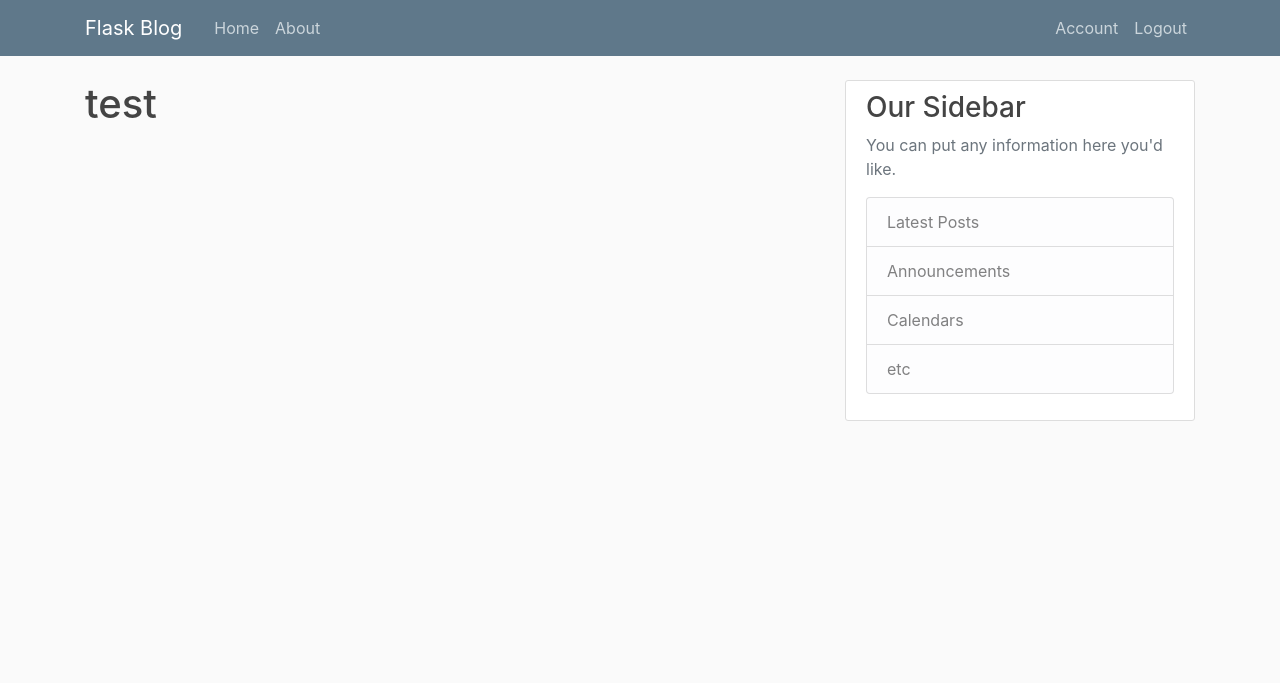
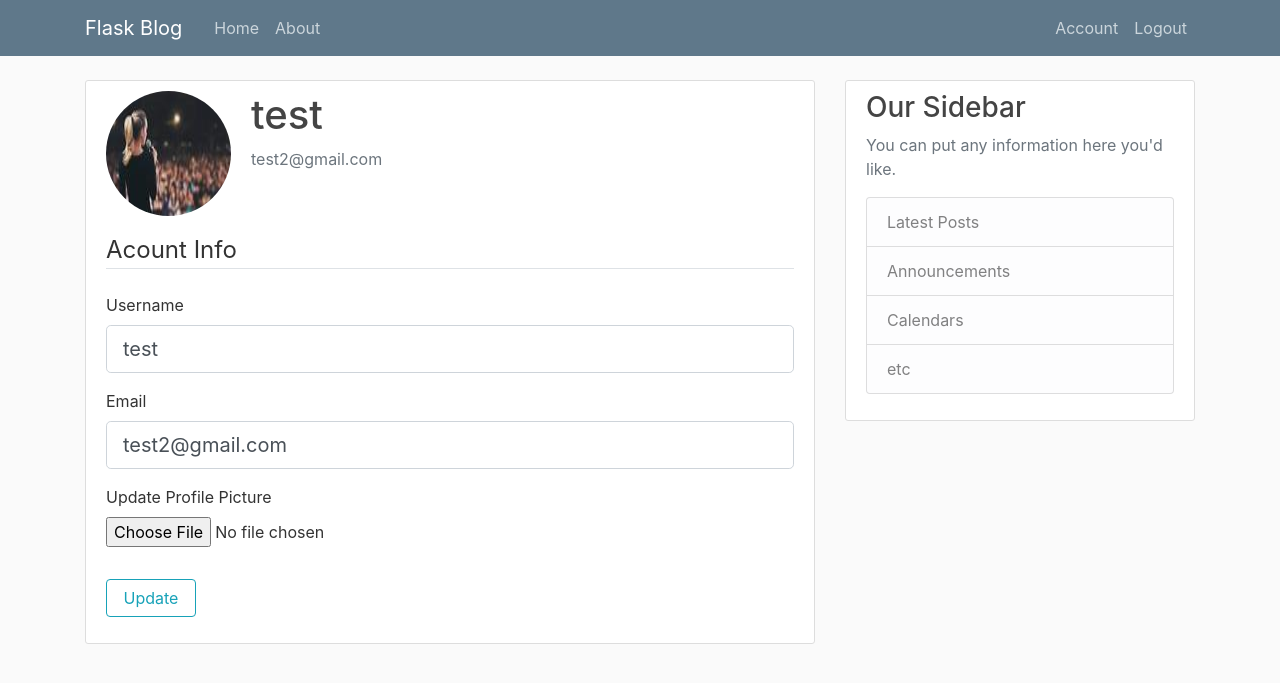
Before and after one commit to swastij/myFlaskApp, a Flask app: page /account in a window 1280 px wide. Shown: the top 683 px of the page. Run offline with Flask 2, Linux system fonts and the light colour scheme; a user stored in the database is signed in; some libraries are stand-ins or nearby versions.

Commit message:
update account and prof pic

```diff
--- a/flaskblog/forms.py
+++ b/flaskblog/forms.py
@@ -1,4 +1,6 @@
 from flask_wtf import FlaskForm
+from flask_wtf.file import FileField, FileAllowed
+from flask_login import current_user
 from wtforms import StringField, PasswordField, SubmitField, BooleanField
 from wtforms.validators import DataRequired, Length, Email, EqualTo, ValidationError
 from flaskblog.models import  User
@@ -24,9 +26,29 @@ class RegistrationForm(FlaskForm):
             raise ValidationError('This email already exists!')
 
 
+
 class LoginForm(FlaskForm):
     email = StringField('Email',
                         validators=[DataRequired(), Email()])
     password = PasswordField('Password', validators=[DataRequired()])
     remember = BooleanField('Remember Me')
     submit = SubmitField('Login')
+
+class UpdateAccountForm(FlaskForm):
+    username = StringField('Username',
+                           validators=[DataRequired(), Length(min=2, max=20)])
+    email = StringField('Email',
+                        validators=[DataRequired(), Email()])
+    picture= FileField('Update Profile Picture', validators=[FileAllowed(['jpg','png'])])
+    submit = SubmitField(' Update ')
+    def validate_username(self,username):
+        if current_user.username != username.data :
+            user=User.query.filter_by(username=username.data).first()
+            if user:
+                raise ValidationError('This username already exists!')
+
+    def validate_email(self,email):
+        if current_user.email != email.data :
+            user=User.query.filter_by(email=email.data).first()
+            if user:
+                raise ValidationError('This email already exists!')
--- a/flaskblog/routes.py
+++ b/flaskblog/routes.py
@@ -1,6 +1,9 @@
+import secrets
+import os
+from PIL import Image
 from flask import render_template ,url_for,flash ,redirect, request #url_for is used to find route to connect , here used for main.css; flash is used for alert msg, redirect used for redirecting to another page
 from flaskblog import app, db, bcrypt # @app.route is using app
-from flaskblog.forms import RegistrationForm, LoginForm
+from flaskblog.forms import RegistrationForm, LoginForm, UpdateAccountForm
 from flaskblog.models import User,Post
 from flask_login import login_user, current_user, logout_user, login_required #current_user tells if the user is logged in
 
@@ -62,7 +65,36 @@ def logout():
     logout_user()
     return redirect(url_for('home'))
 
-@app.route('/account')
+def save_picture(form_picture):
+    random_hex= secrets.token_hex(8) #we are changing name to avoid collision b/e already existing and new img
+    _, f_ext= os.path.splitext(form_picture.filename) #to split and store picture filename and extension
+    picture_fn= random_hex + f_ext
+    picture_path= os.path.join(app.root_path, 'static/profile_pics',picture_fn) #app.root_path will give path upto current irectory ie flaskblog
+
+    output_size=(125,125)
+    i=Image.open(form_picture)
+    i.thumbnail(output_size) #to resize images
+    i.save(picture_path)
+
+    return picture_fn
+
+@app.route('/account',methods=['GET','POST'])
 @login_required  #to redirect to login of not logged in, go to init to understand
 def account():
-    return render_template('account.html',title='Account')
+    form= UpdateAccountForm()
+    if form.validate_on_submit():
+        if form.picture.data:
+            picture_file= save_picture(form.picture.data)
+            current_user.image_file= picture_file
+        current_user.username= form.username.data
+        current_user.email= form.email.data
+        db.session.commit()
+        flash('your account has been updated!','success')
+        return redirect(url_for('account'))
+    elif request.method=='GET': #to populate the form with current user's info
+        form.username.data=current_user.username
+        form.email.data=current_user.email
+
+
+    image_file= url_for('static', filename='profile_pics/' + current_user.image_file)
+    return render_template('account.html',title='Account', image_file=image_file, form=form)
--- a/flaskblog/template/account.html
+++ b/flaskblog/template/account.html
@@ -1,4 +1,58 @@
 {% extends "layout.html"  %}
 {% block content %}
-    <h1>{{current_user.username}}</h1>
+<div class="content-section">
+    <div class="media">
+      <img class="rounded-circle account-img" src="{{ image_file }}">
+      <div class="media-body">
+        <h2 class="account-heading">{{ current_user.username }}</h2>
+        <p class="text-secondary">{{ current_user.email }}</p>
+      </div>
+    </div>
+    <!-- this is done for update account; enctype ie encoding is very imp for running of forms -->
+        <form method="POST" action="" enctype="multipart/form-data">
+            {{ form.hidden_tag() }}     <!--does something abt security ->CSRF -->
+            <fieldset class="form-group">   <!-- bootstrap stuff -->
+                <legend class="border-bottom mb-4"> Acount Info </legend>
+                <div class="form-group">
+                    {{ form.username.label(class="form-control-label") }}
+                    {% if form.username.errors %}
+                        {{ form.username(class="form-control form-control-lg is-invalid") }}
+                        <div class="invalid-feedback">
+                            {% for error in form.username.errors %}
+                                <span>{{ error }}</span>
+                            {% endfor %}
+                        </div>
+                    {% else %}
+                        {{ form.username(class="form-control form-control-lg") }}
+                    {% endif %}
+                </div>
+                <div class="form-group">
+                    {{ form.email.label(class="form-control-label") }}
+                    {% if form.email.errors %}
+                        {{ form.email(class="form-control form-control-lg is-invalid") }}
+                        <div class="invalid-feedback">
+                            {% for error in form.email.errors %}
+                                <span>{{ error }}</span>
+                            {% endfor %}
+                        </div>
+                    {% else %}
+                        {{ form.email(class="form-control form-control-lg") }}
+                    {% endif %}
+                </div>
+                <div class="form-group">
+                    {{ form.picture.label() }}
+                    {{ form.picture(class="form-control-file") }}
+                    {% if form.picture.errors %}
+                        {% for error in form.picture.errors %}
+                            <span class="text-danger">{{ error }}</span> </br>
+                        {% endfor %}
+                    {% endif %}
+                </div>
+            </fieldset>
+            <div class="form-group">
+                {{ form.submit(class="btn btn-outline-info") }} <!--btn-outline-info is bootstrap stuff-->
+            </div>
+        </form>
+</div>
+
 {% endblock content %}
--- a/flaskblog/template/register.html
+++ b/flaskblog/template/register.html
@@ -61,12 +61,13 @@
             <div class="form-group">
                 {{ form.submit(class="btn btn-outline-info") }} <!--btn-outline-info is bootstrap stuff-->
             </div>
+        </form>
+    </div>
             <div class="border-top pt-3">
                 <small class="text-muted">
                     Already Have An Account? <a class="ml-2" href="{{ url_for('login') }}">Sign In</a>  <!-- login is login() fxn call , use url_for for links and connecting routes-->
                 </small>
             </div>
-        </form>
 
 
     </div>
```
Also changed, not shown: flaskblog/site.db, flaskblog/static/profile_pics/9bc4c104c481c267.jpg (added), flaskblog/static/profile_pics/b18ef75284cd275f.jpg (added), flaskblog/static/profile_pics/default.jpg (added).
